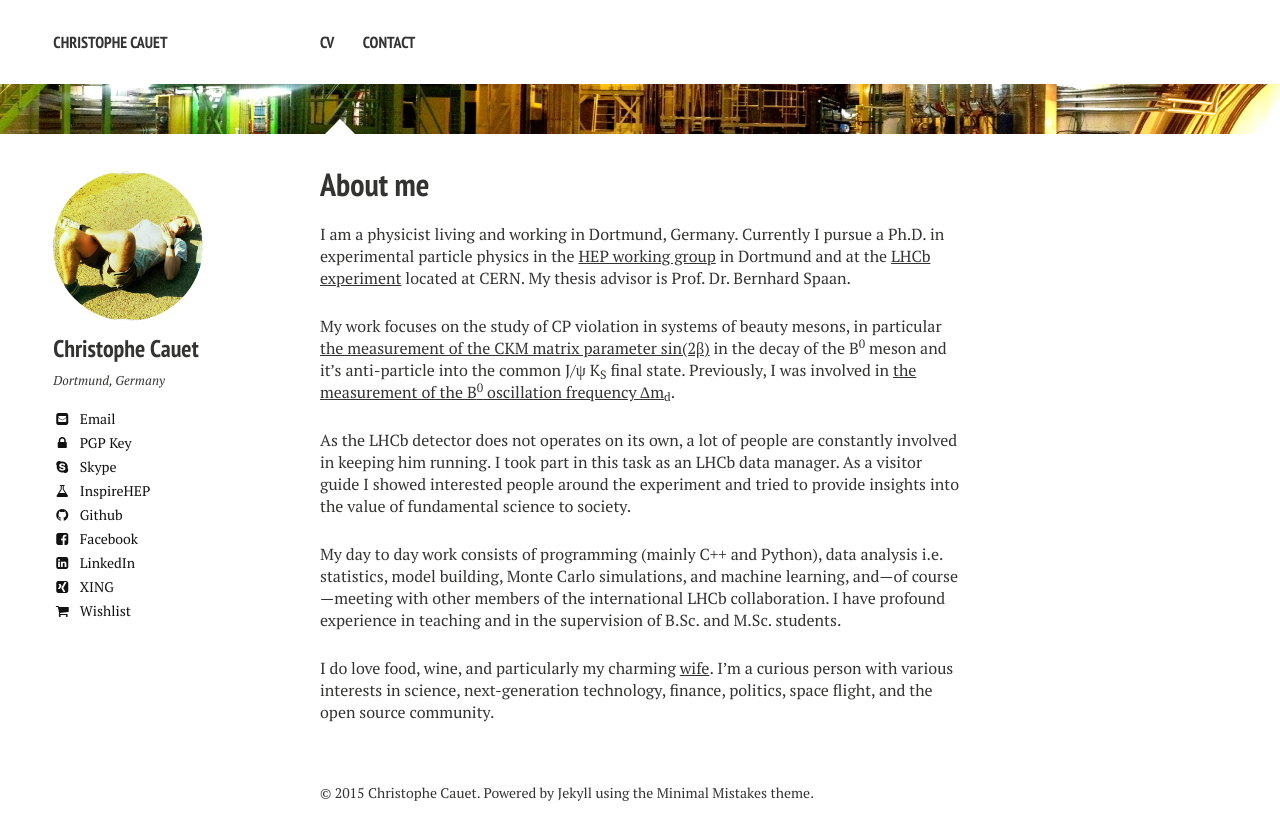
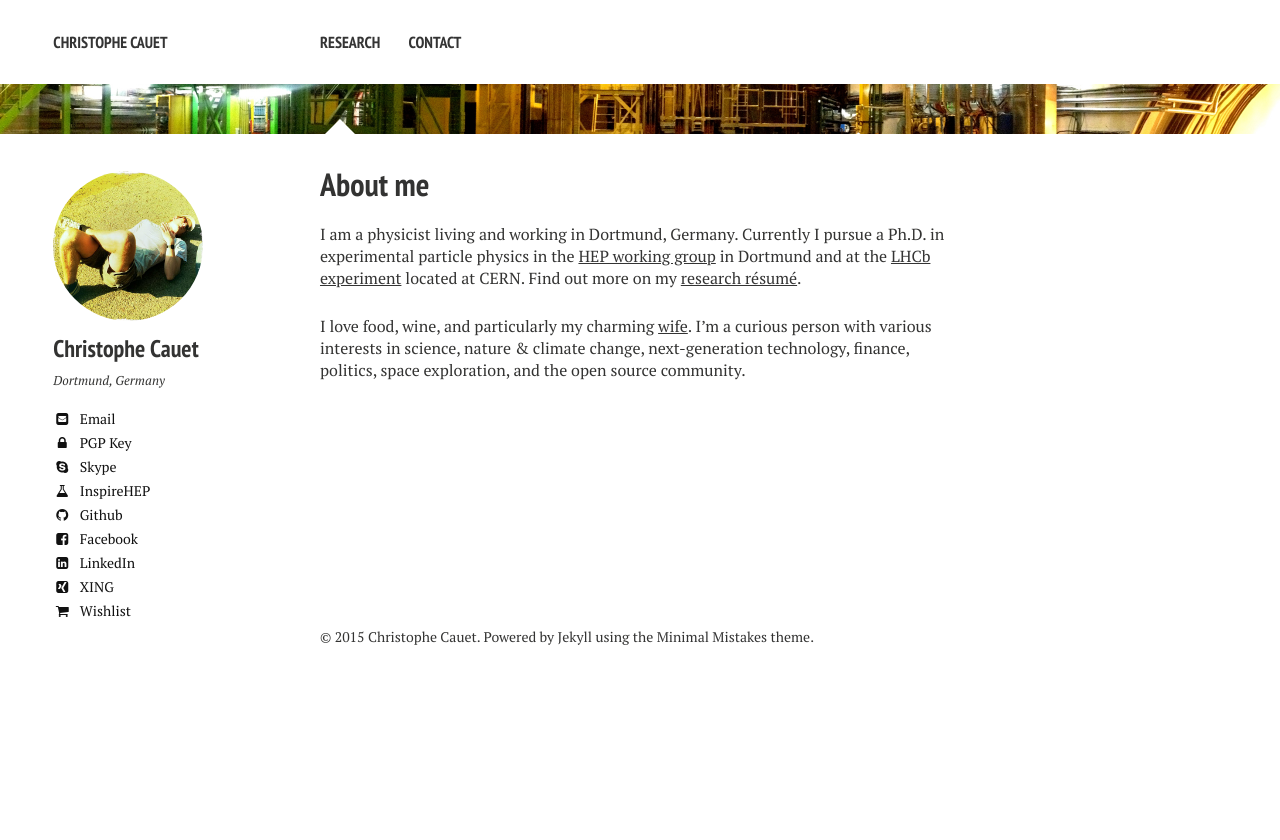
Before and after one commit to ccauet/ccauet.github.io, a Jekyll site: the page built from index.md, in a window 1280 px wide. Shown: the top 840 px of the page. Built offline with Jekyll 4.4.1, drawn with Linux system fonts in a browser that asks for light colours; nearby versions of some CDN libraries; library files that are not in the unit come from our copies.

Commit message:
moved research focus to dedicated research section

```diff
--- a/_data/navigation.yml
+++ b/_data/navigation.yml
@@ -3,8 +3,8 @@
 # - title: About
 #   url: /about/
 
-- title: CV
-  url: /cv/
+- title: Research
+  url: /research/
 
 - title: Contact
   url: /contact/
--- a/index.md
+++ b/index.md
@@ -8,12 +8,6 @@
   feature: lhcb.jpg
 ---
 
-I am a physicist living and working in Dortmund, Germany. Currently I pursue a Ph.D. in experimental particle physics in the [HEP working group](http://www.physik.uni-dortmund.de/E5/) in Dortmund and at the [LHCb experiment](http://lhcb-public.web.cern.ch/lhcb-public/) located at CERN. My thesis advisor is Prof. Dr. Bernhard Spaan.
+I am a physicist living and working in Dortmund, Germany. Currently I pursue a Ph.D. in experimental particle physics in the [HEP working group](http://www.physik.uni-dortmund.de/E5/) in Dortmund and at the [LHCb experiment](http://lhcb-public.web.cern.ch/lhcb-public/) located at CERN. Find out more on my [research résumé](/research/).
 
-My work focuses on the study of CP violation in systems of beauty mesons, in particular [the measurement of the CKM matrix parameter sin(2β)](http://arxiv.org/abs/1503.07089) in the decay of the B<sup>0</sup> meson and it's anti-particle into the common J/ψ K<sub>S</sub> final state. Previously, I was involved in [the measurement of the B<sup>0</sup> oscillation frequency ∆m<sub>d</sub>](http://arxiv.org/abs/1210.6750).
-
-As the LHCb detector does not operates on its own, a lot of people are constantly involved in keeping him running. I took part in this task as an LHCb data manager. As a visitor guide I showed interested people around the experiment and tried to provide insights into the value of fundamental science to society.
-
-My day to day work consists of programming (mainly C++ and Python), data analysis i.e. statistics, model building, Monte Carlo simulations, and machine learning, and---of course---meeting with other members of the international LHCb collaboration. I have profound experience in teaching and in the supervision of B.Sc. and M.Sc. students.
-
-I do love food, wine, and particularly my charming [wife](http://eva.cauet.de). I'm a curious person with various interests in science, next-generation technology, finance, politics, space flight, and the open source community.
+I love food, wine, and particularly my charming [wife](http://eva.cauet.de). I'm a curious person with various interests in science, nature & climate change, next-generation technology, finance, politics, space exploration, and the open source community.
```
Also changed, not shown: cv/index.md (deleted, +0 -46 lines), research/index.md (added, +55 -0 lines).
